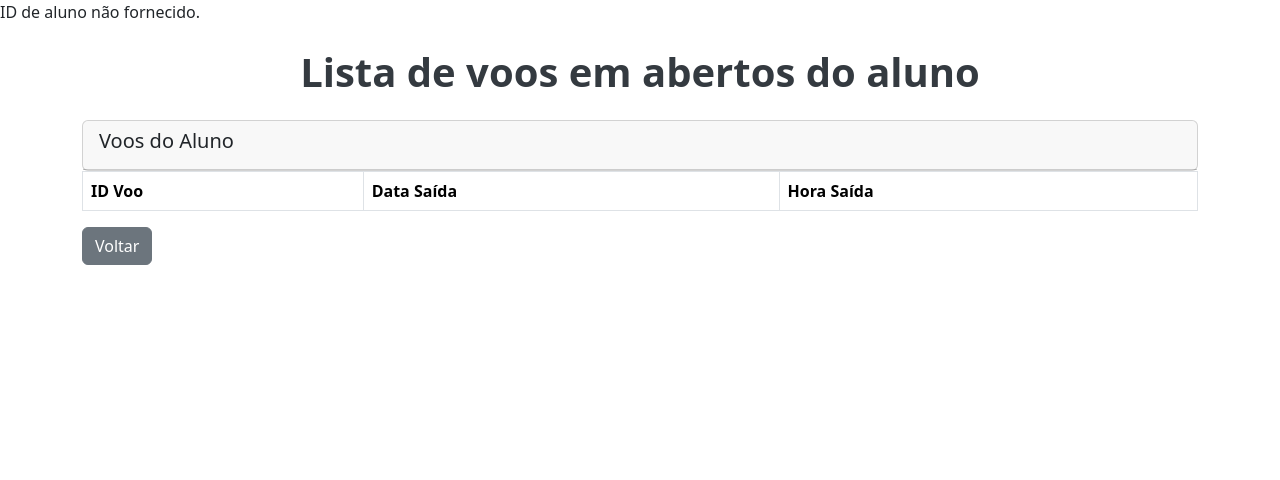
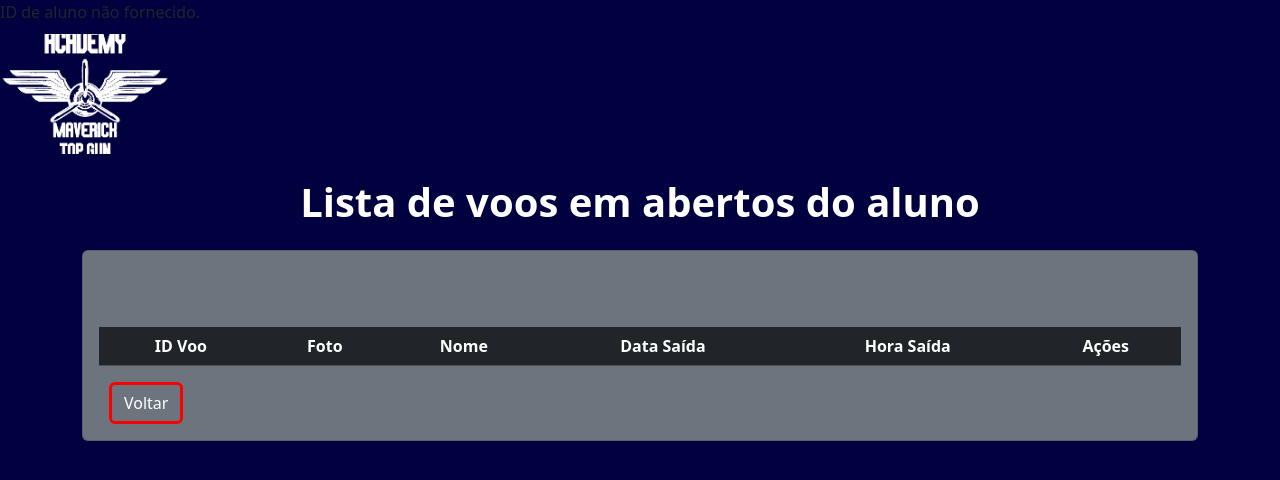
Before and after one commit to RogerioSenac/Projeto-Aeroclube, a PHP site: page /registrosVoos/retorno.php in a window 1280 px wide. Shown: the top 480 px of the page. Run offline with PHP 8.4, Linux system fonts and the light colour scheme; data comes from the database, SQL or seed files in the repository; lists and menus that the app fills with data are empty.

Commit message:
refacture.rogerio - change style

```diff
--- a/Maverick/registrosVoos/retorno.php
+++ b/Maverick/registrosVoos/retorno.php
@@ -1,5 +1,19 @@
 <?php
 include("../conexao.php");
+
+// Número de registros por página
+$regPorPagina = 10;
+
+// Obtenha o número da página atual a partir da URL (ou defina como 1 se não estiver definido)
+$paginaAtual = isset($_GET['pagina']) ? (int) $_GET['pagina'] : 1;
+
+// Calcule o offset
+$offset = ($paginaAtual - 1) * $regPorPagina;
+
+// Contar o total de registros
+$totalRegistrosQuery = $conexao->query("SELECT COUNT(*) as total FROM alunos");
+$totalRegistros = $totalRegistrosQuery->fetch(PDO::FETCH_ASSOC)['total'];
+$totalPaginas = ceil($totalRegistros / $regPorPagina);
 
 // Verificar se o parâmetro 'id' está presente na URL
 if (isset($_GET['id']) && !empty($_GET['id'])) {
@@ -9,7 +23,9 @@ if (isset($_GET['id']) && !empty($_GET['id'])) {
     // Verificar se o ID é válido
     if ($idAluno !== false) {
         // Preparar e executar a consulta para obter os registros dos voos
-        $buscaRsaidas = $conexao->prepare("SELECT * FROM registros_voos WHERE idAluno = ? AND horaRetorno IS NULL");
+        $buscaRsaidas = $conexao->prepare("SELECT registros_voos.idRegVoo, alunos.nomeAluno, alunos.fotoAluno, registros_voos.dataSaida, registros_voos.horaSaida FROM registros_voos
+INNER JOIN alunos ON registros_voos.idAluno = alunos.idAluno
+WHERE registros_voos.idAluno=?");
         $buscaRsaidas->execute([$idAluno]);
 
         // Obter os resultados da consulta
@@ -26,7 +42,6 @@ if (isset($_GET['id']) && !empty($_GET['id'])) {
 }
 ?>
 
-
 <!DOCTYPE html>
 <html lang="pt-br">
 
@@ -35,52 +50,55 @@ if (isset($_GET['id']) && !empty($_GET['id'])) {
     <meta name="viewport" content="width=device-width, initial-scale=1.0">
     <link href="https://cdn.jsdelivr.net/npm/bootstrap@5.3.3/dist/css/bootstrap.min.css" rel="stylesheet"
         integrity="sha384-QWTKZyjpPEjISv5WaRU9OFeRpok6YctnYmDr5pNlyT2bRjXh0JMhjY6hW+ALEwIH" crossorigin="anonymous">
-    <title>Document</title>
-    <style>
-        h1 {
-            text-align: center;
-            margin-bottom: 2rem;
-            font-size: 2.5rem;
-            font-weight: bold;
-            color: #343a40;
-            /* Cor escura para contraste */
-        }
-    </style>
-
+    <link rel="stylesheet" href="../Assets/CSS/estiloAluno.css">
+    <title>Lista de Voos Abertos</title>
 </head>
 
 <body>
-    <div class="container">
+    <div class="navbar_menu">
+        <img src="../Assets/images/aeronaves/logo.png" alt="Logo">
+    </div>
+    <div class="container my-4">
         <h1 class="my-4">Lista de voos em abertos do aluno</h1>
-        <!--Tabela de Registro de alunos-->
-        <div class="card">
-            <div class="card-header">
-                <h5 class="card-title">Voos do Aluno</h5>
-            </div>
-        </div>
-        <table class="table table-striped table-bordered">
+        <div class="card text-bg-secondary mb-3">
+            <div class="card-body">
+                <table class="table table-dark table-hover">
                     <thead>
                         <tr>
                             <th>ID Voo</th>
+                            <th>Foto</th>
+                            <th>Nome</th>
                             <th>Data Saída</th>
                             <th>Hora Saída</th>
+                            <th>Ações</th>
                         </tr>
                     </thead>
+                    <tbody>
                         <?php foreach ($exibirRsaidas as $saidas): ?>
                         <tr>
                             <td><?php echo htmlspecialchars($saidas['idRegVoo']) ?></td>
+                            <td>
+                                <?php if (!empty($saidas['fotoAluno']) && file_exists('../Assets/images/' . basename($saidas['fotoAluno']))): ?>
+                                <img src="../Assets/images/<?= htmlspecialchars(basename($saidas['fotoAluno'])); ?>"
+                                     alt="Foto do Aluno" class="foto-aluno">
+                                <?php else: ?>
+                                <span>N/A</span>
+                                <?php endif; ?>
+                            </td>
+                            <td><?php echo htmlspecialchars($saidas['nomeAluno']); ?></td>
                             <td><?php echo htmlspecialchars($saidas['dataSaida']) ?></td>
                             <td><?php echo htmlspecialchars($saidas['horaSaida']) ?></td>
-
                             <td>
                                 <a href="finalizavoo.php?id=<?php echo $saidas['idRegVoo']; ?>"
                                    class="btn btn-warning btn-sm">Finalizar</a>
-
                             </td>
                         </tr>
                         <?php endforeach; ?>
+                    </tbody>
                 </table>
                 <a href="lista_voo_abertos.php" class="btn btn-secondary">Voltar</a>
+            </div>
+        </div>
     </div>
 </body>
 
```
Lines whose indentation alone changed are shown as unchanged.
